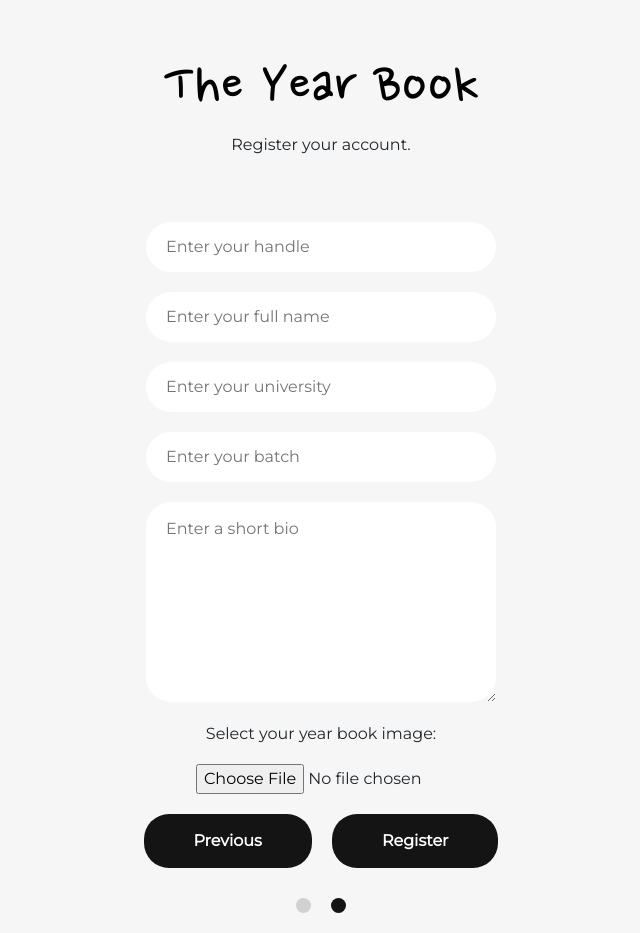
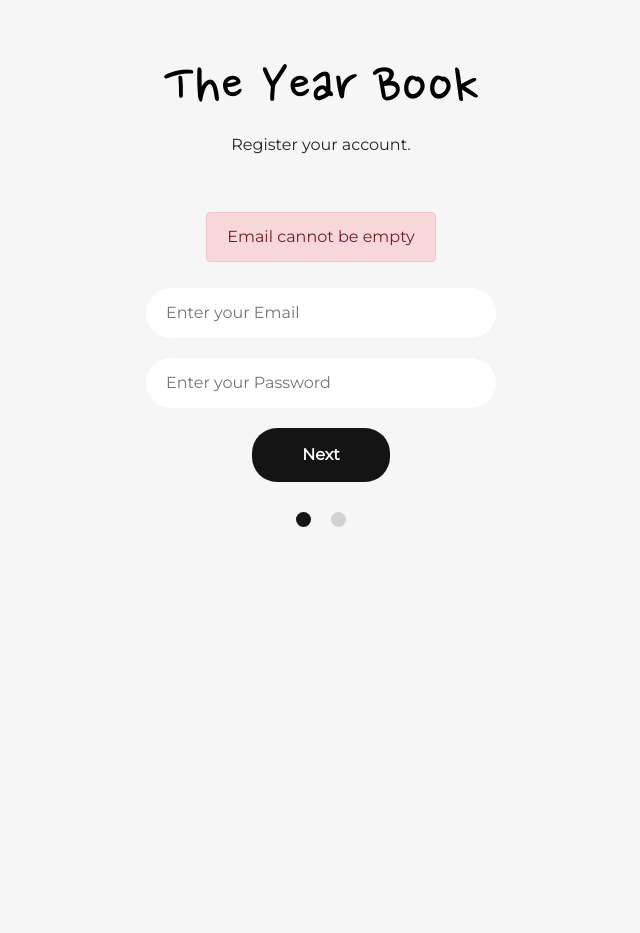
Before and after one commit to hassanzhd/the-year-book, a Next.js app in the folder client/: page /register in a window 1280 px wide. Both pictures are taken after a click on the button "Next". Shown: the whole page, without its empty margins (319-959 px from the left). After the commit the page ends 800 px from the top, so only its background shows below. Built offline with nearby package versions, Linux system fonts and the light colour scheme.

Commit message:
MODIFIED: - Added redux, react-redux and redux-thunk packages - Addded validation logic to step1 and step2 components of register page in client

```diff
--- a/client/components/Register/Step1.tsx
+++ b/client/components/Register/Step1.tsx
@@ -1,4 +1,6 @@
-import { Dispatch, SetStateAction } from "react";
+import { Dispatch, SetStateAction, useState } from "react";
+import { Alert } from "react-bootstrap";
+import { Step1Validator } from "./Step1.validator";
 
 const Step1 = ({
   stepNumber,
@@ -7,13 +9,39 @@ const Step1 = ({
   stepNumber: number;
   setStepNumber: Dispatch<SetStateAction<number>>;
 }) => {
+  const [email, setEmail] = useState<string>("");
+  const [password, setPassword] = useState<string>("");
+  const [errorMessage, setErrorMessage] = useState<string>("");
+
   return (
     <>
-      <input type="text" placeholder="Enter your Email" required />
-      <input type="password" placeholder="Enter your Password" required />
+      {errorMessage ? <Alert variant="danger">{errorMessage}</Alert> : " "}
+      <input
+        onChange={(event) => {
+          setEmail(event.target.value);
+        }}
+        value={email}
+        type="text"
+        placeholder="Enter your Email"
+      />
+      <input
+        onChange={(event) => {
+          setPassword(event.target.value);
+        }}
+        value={password}
+        type="password"
+        placeholder="Enter your Password"
+      />
       <button
         onClick={() => {
-          setStepNumber(stepNumber + 1);
+          const validator = new Step1Validator();
+          try {
+            if (validator.isValid(email, password)) {
+              setStepNumber(stepNumber + 1);
+            }
+          } catch (error) {
+            setErrorMessage(error.message);
+          }
         }}
         type="button"
         className="button"
--- a/client/components/Register/Step2.tsx
+++ b/client/components/Register/Step2.tsx
@@ -1,6 +1,8 @@
-import { Dispatch, SetStateAction } from "react";
+import { Dispatch, SetStateAction, useState } from "react";
 import MainContentStyling from "./MainContent.module.scss";
 import { getStyleString } from "@helpers/utility";
+import { Step2Validator } from "./Step2Validator";
+import { Alert } from "react-bootstrap";
 
 const Step2 = ({
   stepNumber,
@@ -9,16 +11,60 @@ const Step2 = ({
   stepNumber: number;
   setStepNumber: Dispatch<SetStateAction<number>>;
 }) => {
+  const [handle, setHandle] = useState<string>("");
+  const [fullName, setFullName] = useState<string>("");
+  const [university, setUniversity] = useState<string>("");
+  const [batch, setBatch] = useState<number>(0);
+  const [shortBio, setShortBio] = useState<string>("");
+  const [image, setImage] = useState<File>();
+  const [errorMessage, setErrorMessage] = useState<string>("");
+
   return (
     <>
-      <input type="text" placeholder="Enter your handle" required />
-      <input type="text" placeholder="Enter your full name" required />
-      <input type="text" placeholder="Enter your university" required />
-      <input type="text" placeholder="Enter your batch" required />
-      <textarea placeholder="Enter a short bio" required />
+      {errorMessage ? <Alert variant="danger">{errorMessage}</Alert> : ""}
+      <input
+        onChange={(event) => {
+          setHandle(event.target.value);
+        }}
+        type="text"
+        placeholder="Enter your handle"
+      />
+      <input
+        onChange={(event) => {
+          setFullName(event.target.value);
+        }}
+        type="text"
+        placeholder="Enter your full name"
+      />
+      <input
+        onChange={(event) => {
+          setUniversity(event.target.value);
+        }}
+        type="text"
+        placeholder="Enter your university"
+      />
+      <input
+        onChange={(event) => {
+          setBatch(parseInt(event.target.value));
+        }}
+        type="text"
+        placeholder="Enter your batch"
+      />
+      <textarea
+        onChange={(event) => {
+          setShortBio(event.target.value);
+        }}
+        placeholder="Enter a short bio"
+      />
       <div className={getStyleString(MainContentStyling.imageInput, "flex")}>
         <label> Select your year book image:</label>
-        <input type="file" required />
+        <input
+          onChange={(event) => {
+            const uploadedImage = (event.target.files as FileList)[0];
+            setImage(uploadedImage);
+          }}
+          type="file"
+        />
       </div>
       <div>
         <button
@@ -30,7 +76,29 @@ const Step2 = ({
         >
           Previous
         </button>
-        <button type="submit" className="button">
+        <button
+          onClick={(event) => {
+            event.preventDefault();
+            const validator = new Step2Validator();
+
+            try {
+              if (
+                validator.isValid(
+                  handle,
+                  fullName,
+                  university,
+                  batch,
+                  shortBio,
+                  image
+                )
+              ) {
+              }
+            } catch (error) {
+              setErrorMessage(error.message);
+            }
+          }}
+          className="button"
+        >
           Register
         </button>
       </div>
--- a/client/helpers/utility.ts
+++ b/client/helpers/utility.ts
@@ -7,3 +7,13 @@ export const getStyleString = (...styles: string[]): string => {
 
   return resultantStyle;
 };
+
+export const isEmptyHandler = (
+  __value: string | number | File | undefined,
+  __errorMessage: string
+): boolean => {
+  if (__value) {
+    return true;
+  }
+  throw new Error(__errorMessage);
+};
--- a/client/package.json
+++ b/client/package.json
@@ -14,6 +14,9 @@
     "react": "17.0.2",
     "react-bootstrap": "^1.6.1",
     "react-dom": "17.0.2",
+    "react-redux": "^7.2.4",
+    "redux": "^4.1.0",
+    "redux-thunk": "^2.3.0",
     "sass": "^1.35.1"
   },
   "devDependencies": {
```
Also changed, not shown: 1 other file (tests, documents, lock files or other folders).
